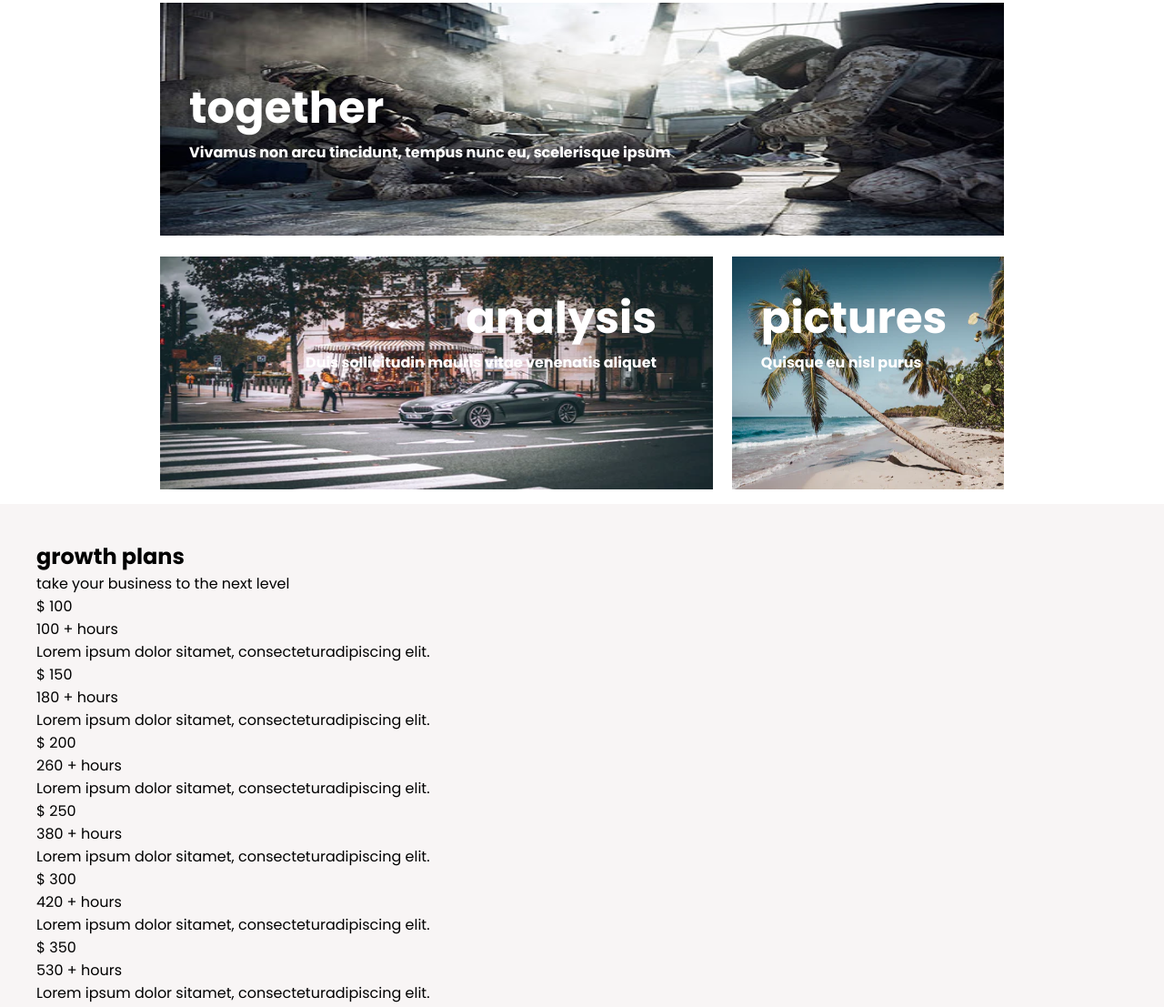
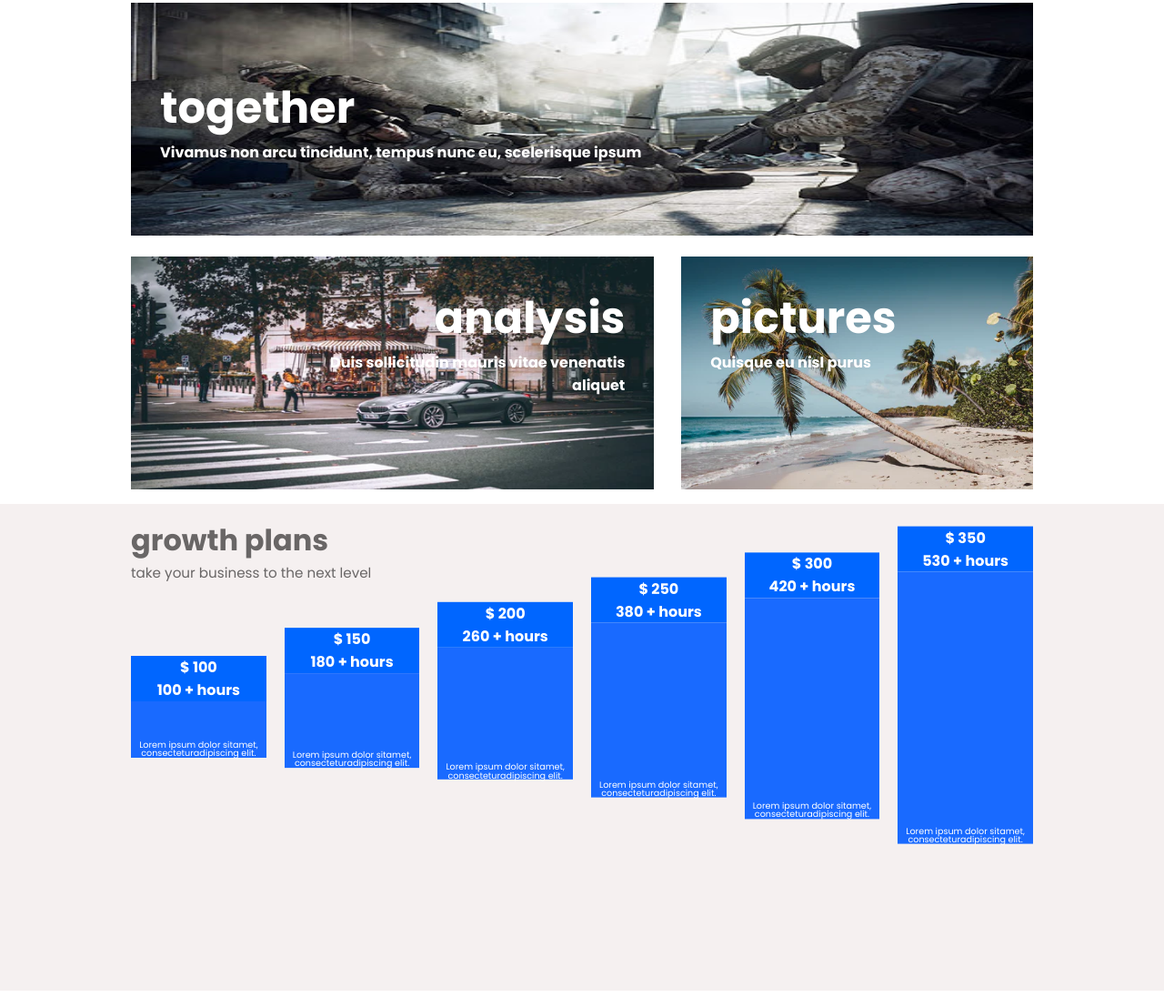
Before and after one commit to Arcanjo32cassiel/testeLayoutCodeby, a plain HTML site: page index.html in a window 1280 px wide. Shown: the part 835-1942 px from the top of the page at 91% size. Drawn offline with Linux system fonts and the light colour scheme.

Commit message:
format CSS plans and style

```diff
--- a/index.html
+++ b/index.html
@@ -7,6 +7,7 @@
     <meta http-equiv="X-UA-Compatible" content="ie=edge">
     <title>Teste Layout</title>
     <link rel="stylesheet" href="style.css">
+    <link rel="stylesheet" href="plans.css">
 </head>
 
 <body>
@@ -67,63 +68,65 @@
             </div>
         </main>
         <section class="plans">
+            <div class="content-plans">
                 <h2>growth plans</h2>
-            <p>take your business to the next level</p>
+                <p id="ptop">take your business to the next level</p>
                 <div class="price-plans">
-                <div class="plan1">
+                    <div class="plan1 plan">
                         <div class="price">
                             $ 100 <br> 100 + hours
                         </div>
                         <div class="descripition">
-                        Lorem ipsum dolor sitamet, consecteturadipiscing elit.
+                            <p> Lorem ipsum dolor sitamet, consecteturadipiscing elit.</p>
                         </div>
                     </div>
 
-                <div class="plan2">
+                    <div class="plan2 plan">
                         <div class="price">
                             $ 150 <br> 180 + hours
                         </div>
                         <div class="descripition">
-                        Lorem ipsum dolor sitamet, consecteturadipiscing elit.
+                            <p> Lorem ipsum dolor sitamet, consecteturadipiscing elit.</p>
                         </div>
                     </div>
 
-                <div class="plan3">
+                    <div class="plan3 plan">
                         <div class="price">
                             $ 200 <br> 260 + hours
                         </div>
                         <div class="descripition">
-                        Lorem ipsum dolor sitamet, consecteturadipiscing elit.
+                            <p> Lorem ipsum dolor sitamet, consecteturadipiscing elit.</p>
                         </div>
                     </div>
 
-                <div class="plan4">
+                    <div class="plan4 plan">
                         <div class="price">
                             $ 250 <br> 380 + hours
                         </div>
                         <div class="descripition">
-                        Lorem ipsum dolor sitamet, consecteturadipiscing elit.
+                            <p> Lorem ipsum dolor sitamet, consecteturadipiscing elit.</p>
                         </div>
                     </div>
 
-                <div class="plan5">
+                    <div class="plan5 plan">
                         <div class="price">
                             $ 300 <br> 420 + hours
                         </div>
                         <div class="descripition">
-                        Lorem ipsum dolor sitamet, consecteturadipiscing elit.
+                            <p> Lorem ipsum dolor sitamet, consecteturadipiscing elit.</p>
                         </div>
                     </div>
 
-                <div class="plan6">
+                    <div class="plan6 plan">
                         <div class="price">
                             $ 350 <br> 530 + hours
                         </div>
                         <div class="descripition">
-                        Lorem ipsum dolor sitamet, consecteturadipiscing elit.
+                            <p> Lorem ipsum dolor sitamet, consecteturadipiscing elit.</p>
                         </div>
                     </div>
 
+                </div>
             </div>
         </section>
     </div>
--- /dev/null
+++ b/plans.css
@@ -0,0 +1,140 @@
+ /* =====Plans =====*/
+
+ .plans {
+     background-color: #f5f0f0;
+ }
+
+ .plans h2 {
+     color: #696666;
+     font-size: 2em;
+     width: 14rem;
+ }
+
+ .plans #ptop {
+     color: #696666;
+     font-size: .95em;
+     width: 17rem;
+ }
+
+ .price-plans {
+     display: flex;
+     justify-content: space-between;
+     /* padding: 2rem 0; */
+     margin: 5rem 0 0;
+ }
+
+ .price-plans .plan {
+     width: 15%;
+     display: flex;
+     flex-direction: column;
+     /* padding: .5rem; */
+ }
+
+ .descripition {
+     background-color: #196aff;
+     display: flex;
+     align-items: flex-end;
+     text-align: center;
+     color: white;
+ }
+
+ .price {
+     background-color: #0066ff;
+     color: white;
+     font-weight: 600;
+     text-align: center;
+ }
+
+ .descripition p {
+     line-height: .6rem;
+     align-self: flex-end;
+ }
+ /* ====PLAN1 ===== */
+
+ .price-plans .plan1 {
+     height: 7rem;
+ }
+ /* .price-plans .plan1 .price {
+     background-color: #0066ff;
+     color: white;
+     font-weight: 600;
+     text-align: center;
+ } */
+
+ .price-plans .plan1 .descripition {
+     font-size: .6em;
+     flex-basis: 60%;
+ }
+ /*===PLAN2 ===== */
+
+ .price-plans .plan2 {
+     height: 10rem;
+     transform: translateY(-1.93rem);
+ }
+ /* .price-plans .plan2 .price {
+     background-color: #0066ff;
+     color: white;
+     font-weight: 600;
+     text-align: center;
+ } */
+
+ .price-plans .plan2 .descripition {
+     font-size: .6em;
+     flex-basis: 65%;
+ }
+ /*===PLAN3 ===== */
+
+ .price-plans .plan3 {
+     height: 13rem;
+     transform: translateY(-3.7rem);
+ }
+ /* .price-plans .plan3 .price {
+     background-color: #0066ff;
+     color: white;
+     font-weight: 600;
+     text-align: center;
+ } */
+
+ .price-plans .plan3 .descripition {
+     font-size: .6em;
+     flex-basis: 70%;
+ }
+ /*===PLAN4 ===== */
+
+ .price-plans .plan4 {
+     height: 16rem;
+     transform: translateY(-5.4rem);
+ }
+ /* .price-plans .plan4 .price {
+     background-color: #0066ff;
+     color: white;
+     font-weight: 600;
+     text-align: center;
+ } */
+
+ .price-plans .plan4 .descripition {
+     font-size: .6em;
+     flex-basis: 75%;
+ }
+ /*===PLAN5 ===== */
+
+ .price-plans .plan5 {
+     height: 19rem;
+     transform: translateY(-7.1rem);
+ }
+
+ .price-plans .plan5 .descripition {
+     font-size: .6em;
+     flex-basis: 80%;
+ }
+ /*===PLAN6 ===== */
+
+ .price-plans .plan6 {
+     height: 22rem;
+     transform: translateY(-8.9rem);
+ }
+
+ .price-plans .plan6 .descripition {
+     font-size: .6em;
+     flex-basis: 85%;
+ }
--- a/style.css
+++ b/style.css
@@ -62,9 +62,10 @@ header a {
         margin-top: 3.8rem;
     }
 
-.content {
-    width: 75%;
-    margin: 0 12.5%;
+    .content,
+    .content-plans {
+        width: 80%;
+        margin: 0 10%;
         padding: 1rem;
     }
 
@@ -101,11 +102,14 @@ header a {
         font-weight: 600;
     }
 
-
+    .categories-child {
+        transition: 2s;
+    }
     /*==== nature ===== */
 
     .categories .nature {
-    flex-basis: 18.7rem;
+        /* flex-basis: 18.7rem; */
+        flex-basis: 39%;
         position: relative;
         display: flex;
     }
@@ -116,12 +120,11 @@ header a {
         margin: 2rem;
         color: white;
     }
-
-
     /*==== daily ===== */
 
     .categories .daily {
-    flex-basis: 38rem;
+        /* flex-basis: 38rem; */
+        flex-basis: 58%;
         position: relative;
         display: flex;
     }
@@ -132,8 +135,6 @@ header a {
         margin: 2rem;
         color: white;
     }
-
-
     /*==== together ===== */
 
     .categories .together {
@@ -149,12 +150,10 @@ header a {
         margin: 2rem;
         color: white;
     }
-
-
     /*==== analysis ===== */
 
     .categories .analysis {
-    flex-basis: 38rem;
+        flex-basis: 58%;
         position: relative;
         display: flex;
     }
@@ -173,12 +172,10 @@ header a {
     .info-analysis p {
         text-align: right;
     }
-
-
     /*==== Pictures ===== */
 
     .categories .pictures {
-    flex-basis: 18.7rem;
+        flex-basis: 39%;
         position: relative;
         display: flex;
     }
@@ -189,11 +186,34 @@ header a {
         margin: 2rem;
         color: white;
     }
+    /* Responsive Mobile */
 
-
-/* =====Plans =====*/
-
-.plans {
-    background-color: #f8f5f5;
-    padding: 2.5rem;
+    @media (max-width:940px) {
+        .categories {
+            display: flex;
+            flex-direction: column;
         }
+        .categories-child {
+            flex-basis: 100%;
+        }
+        .categories-child {
+            margin: 1.4rem 0;
+        }
+        .categories .analysis {
+            position: relative;
+            display: flex;
+        }
+        .info-analysis {
+            position: absolute;
+            /* margin: 0; */
+            color: white;
+            left: 0;
+            align-self: flex-start;
+        }
+        .info-analysis h3 {
+            text-align: initial;
+        }
+        .info-analysis p {
+            text-align: inherit;
+        }
+    }
```
Lines whose indentation alone changed are shown as unchanged.
